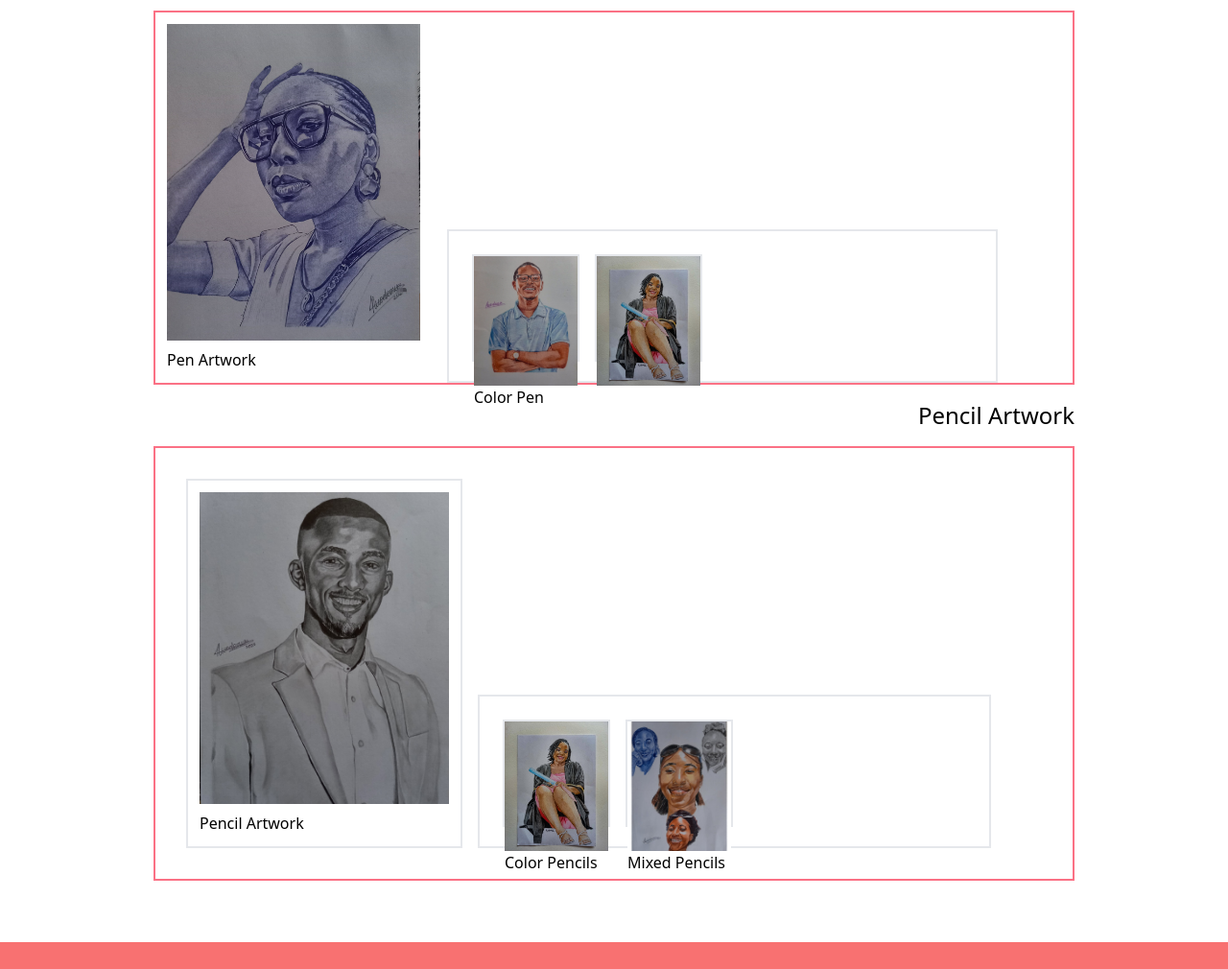
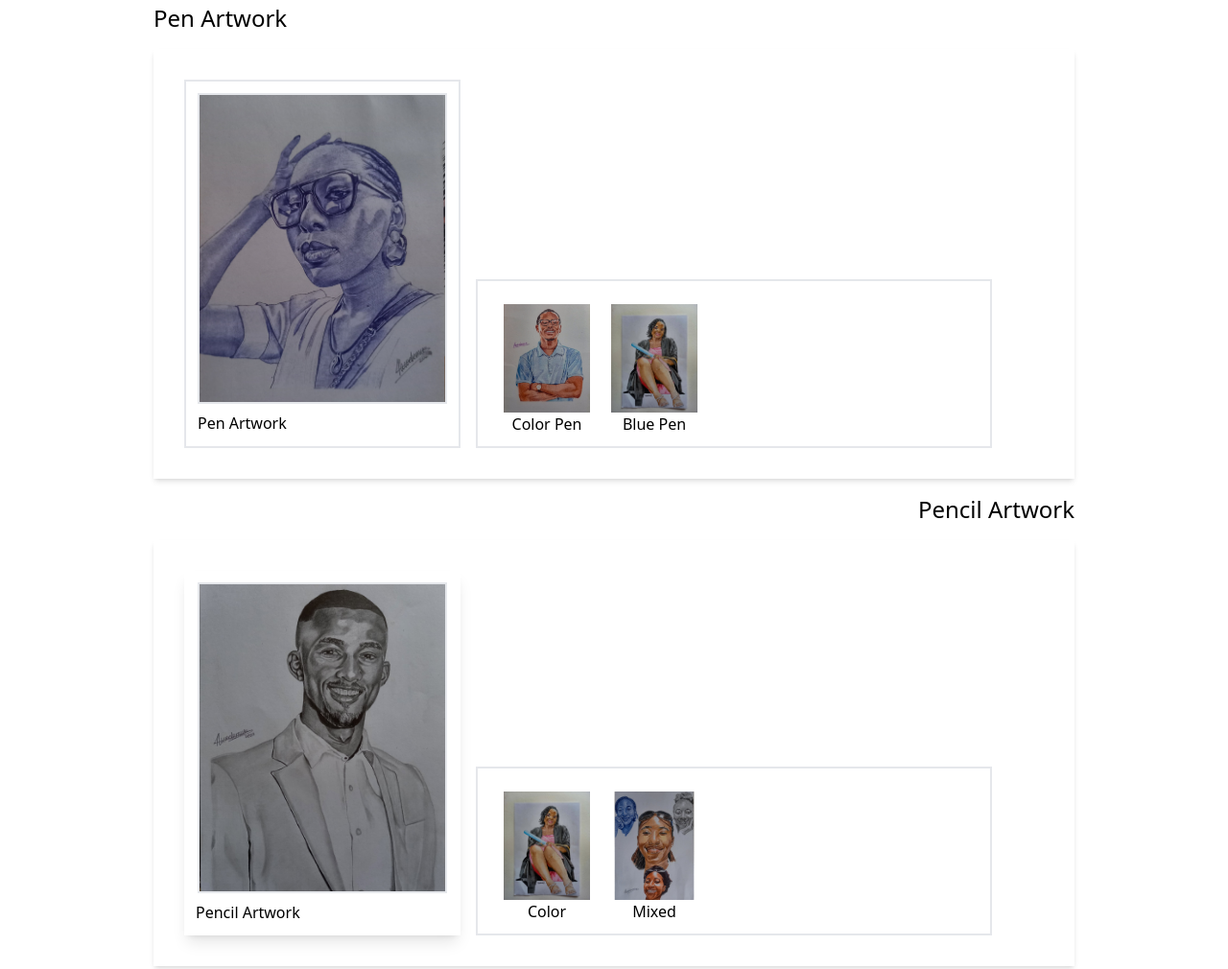
Before and after one commit to nickypelo/art-gallery, a website: page index.html in a window 1280 px wide. Shown: the part 885-1895 px from the top of the page at 96% size. Drawn offline with Linux system fonts and the light colour scheme.

Commit message:
Added box shadow and created a javascript file

```diff
--- /dev/null
+++ b/home.js
@@ -0,0 +1,3 @@
+console.log('legend')
+
+const pencilFirst = document.getElementById('penxil_first')
--- a/index.html
+++ b/index.html
@@ -7,7 +7,7 @@
     <link href="./dist/output.css" rel="stylesheet">
 </head>
 <body class='min-h-screen'>
-    <header class='h-10v md:h-20v bg-gradient-to-r from-stone-400 to-neutral-600 sticky top-0'>
+    <header class='h-10v md:h-15v bg-gradient-to-r from-stone-400 to-neutral-600 sticky top-0'>
         <section class='max-w-5xl mx-auto flex h-10v justify-between decoration-white'>
             <div class='p-4 ml-4 text-2xl font-bold'>Portraits 🖌️</div>
             <div class="w-2/6 p-4 pr-8 text-right ">
@@ -30,11 +30,10 @@
     <!---------- CONTENT OF THE PAGE---------->
     <main class="min-h-screen">
         <!--------- HERO SECTION OF THE WEBSITE ------>
-        <section class="p-8 min-h-90v bg-hero bg-cover bg-center bgflex flex-col md:flex-row md:min-h-80v">
-            <article class="flex-1 justify-center items-center">
-                <h1 class="text-3xl sm:w-2/6 text-white my-30">Anyone can be a MonaLisa in the right hands</h1>
+        <section class="p-8 min-h-90v bg-hero bg-cover bg-center flex justify-center items-end flex-col md:flex-row md:min-h-85v">
+            <article class="">
+                <h1 class="text-3xl sm:w-2/5 bg-slate-300 bg-opacity-50 text-white font-bold p-4">Anyone can be a MonaLisa in the right hands</h1>
                 <!-- <img class="block" src="./img/p.png" alt=""> -->
-
             </article>
         </section>
 
@@ -42,50 +41,49 @@
         <section class="max-w-5xl p-2 mx-auto min-h-screen lg:p-8">
                 <!--- Pen Artwork-->
                 <h2 class=" text-2xl my-4">Pen Artwork</h2>
-                <article class="flex items-end border-rose-400 border-2">
-                    <figure class="w-72 mx-auto h-92 p-3 sm:mx-0">
-                        <img class="block" src="./src/img/manta.jpg" alt="Pen drawing" width="280" height="auto">
+                <article class="flex items-end shadow-md sm:p-8">
+                    <figure class="w-72 mx-auto border-2 h-92 p-3 sm:mx-0">
+                        <img class="block mx-auto border-2" src="./src/img/manta.jpg" alt="Pen drawing" width="260" height="auto">
                         <figcaption class="mt-2">
                             <p>Pen Artwork</p>
                             <a class="sm:hidden" href="">See more ...</a>
                         </figcaption>
                     </figure>
 
-                    <div class="hidden h-40 w-3/5 ml-4 border-2 sm:flex p-4">
+                    <div class="hidden h-44 w-3/5 ml-4 border-2 sm:flex p-4">
                         <!-- <div class="div bg-black w-20 h-20"></div> -->
-                        <figure class="w-28 h-28 border-2 m-2">
-                            <img src="./src/img/chris.jpg" alt="color_pencil" width=""  class="block">
-                            <figcaption>Color Pen</figcaption>
+                        <figure class="w-24 h-28 m-2">
+                            <img src="./src/img/chris.jpg" alt="color_pencil" width="90"  class="block mx-auto">
+                            <figcaption class="text-center">Color Pen</figcaption>
                         </figure>
 
-                        <figure class="w-28 h-28 border-2 m-2">
-                            <img src="./src/img/marama.jpg" alt="color_pencil" width=""  class="block">
-                            <figcaption></figcaption>
+                        <figure class="w-24 h-28 m-2">
+                            <img src="./src/img/marama.jpg" alt="color_pencil" width="90"  class="block mx-auto">
+                            <figcaption class="text-center">Blue Pen</figcaption>
                         </figure>
                     </div>
                 </article>
 
                 <!---- Pencil Artwork ---->
                 <h2 class="text-right text-2xl my-4">Pencil Artwork</h2>
-                <article class="flex items-end border-rose-400 border-2 sm:p-8">
-                    <figure class="w-72 mx-auto h-92 p-3 border-2 sm:mx-0 ">
-                        <img class="block" src="./src/img/lwando.jpg" alt="Pen drawing" width="280" height="auto">
+                <article class="flex items-end shadow-md sm:p-8">
+                    <figure class="w-72 mx-auto shadow-lg h-92 p-3 sm:mx-0 ">
+                        <img class="block mx-auto border-2" src="./src/img/lwando.jpg" alt="Pen drawing" width="260" >
                         <figcaption class="mt-2">
                             <p>Pencil Artwork</p>
                             <a class="sm:hidden" href="">See more ...</a>
                         </figcaption>
                     </figure>
 
-                    <div class="hidden h-40 w-3/5 ml-4 border-2 sm:flex p-4">
-                        <!-- <div class="div bg-black w-20 h-20"></div> -->
-                        <figure class="w-28 h-28 border-2 m-2">
-                            <img src="./src/img/marama.jpg" alt="color_pencil" width=""  class="block">
-                            <figcaption>Color Pencils</figcaption>
+                    <div class="hidden h-44 w-3/5 ml-4 border-2 sm:flex p-4">
+                        <figure class="w-24 h-28 m-2">
+                            <img id="pencil_first" src="./src/img/marama.jpg" alt="color_pencil" width="90"  class="block mx-auto">
+                            <figcaption class="text-center">Color</figcaption>
                         </figure>
 
-                        <figure class="w-28 h-28 border-2 m-2">
-                            <img src="./src/img/neeve.jpg" alt="color_pencil" class="block">
-                            <figcaption>Mixed Pencils</figcaption>
+                        <figure class="w-24 h-28 m-2">
+                            <img id="pen_second" src="./src/img/neeve.jpg" alt="color_pencil" width="90" class="block mx-auto">
+                            <figcaption class="text-center">Mixed</figcaption>
                         </figure>
                     </div>
 
@@ -94,9 +92,12 @@
     </main>
 
     <!----- FOOTER OF PAGE ------>
-    <footer class="p-8 mt-8 bg-red-400">
+    <footer class="p-8 bg-gradient-to-r from-neutral-600 to-stone-400 mt-8 bg-">
         <p>Why is this shit not working</p>
     </footer>
 
+    <!---- JAVASCRIPT ----->
+    <script src="home.js"></script>
+
 </body>
 </html>
--- a/tailwind.config.js
+++ b/tailwind.config.js
@@ -10,6 +10,7 @@ module.exports = {
         '20v': '20vh',
         '50v': '50vh',
         '80v': '80vh',
+        '85v': '85vh',
         '90v': '90vh'
       },
 
```
Also changed, not shown: dist/output.css.
